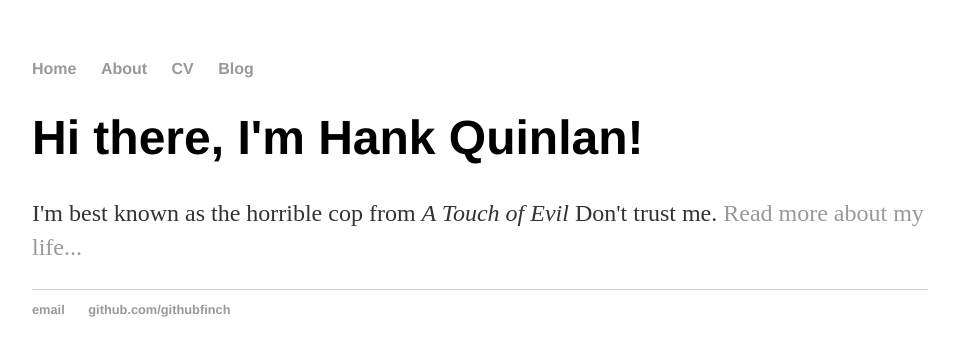
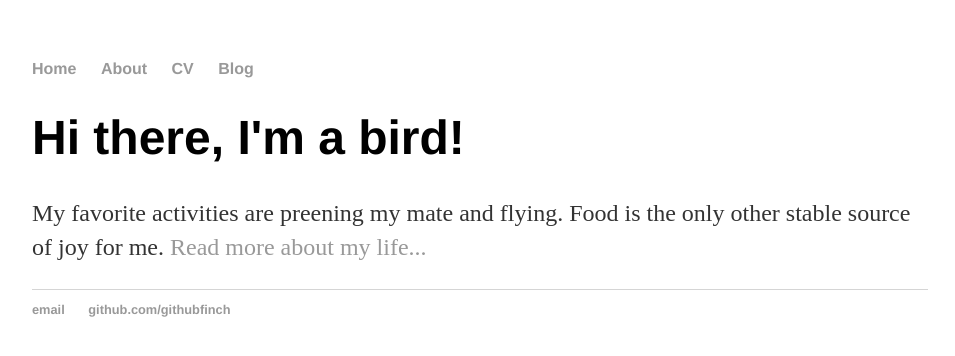
Before and after one commit to githubfinch/githubfinch.github.io, a Jekyll site: the page built from index.html, in a window 1280 px wide. Shown: the top 356 px of the page, without its empty margins (160-1115 px from the left). Built offline with Jekyll 4.4.1, drawn with Linux system fonts in a browser that asks for light colours.

Commit message:
Update index.html
checking how long it takes to refresh the page

```diff
--- a/index.html
+++ b/index.html
@@ -3,6 +3,6 @@ layout: default
 title: a bird,s breakfast
 ---
 <div class="blurb">
-	<h1>Hi there, I'm Hank Quinlan!</h1>
-	<p>I'm best known as the horrible cop from <em>A Touch of Evil</em> Don't trust me. <a href="/about">Read more about my life...</a></p>
+	<h1>Hi there, I'm a bird!</h1>
+	<p>My favorite activities are preening my mate and flying.</em> Food is the only other stable source of joy for me. <a href="/about">Read more about my life...</a></p>
 </div><!-- /.blurb -->
```
